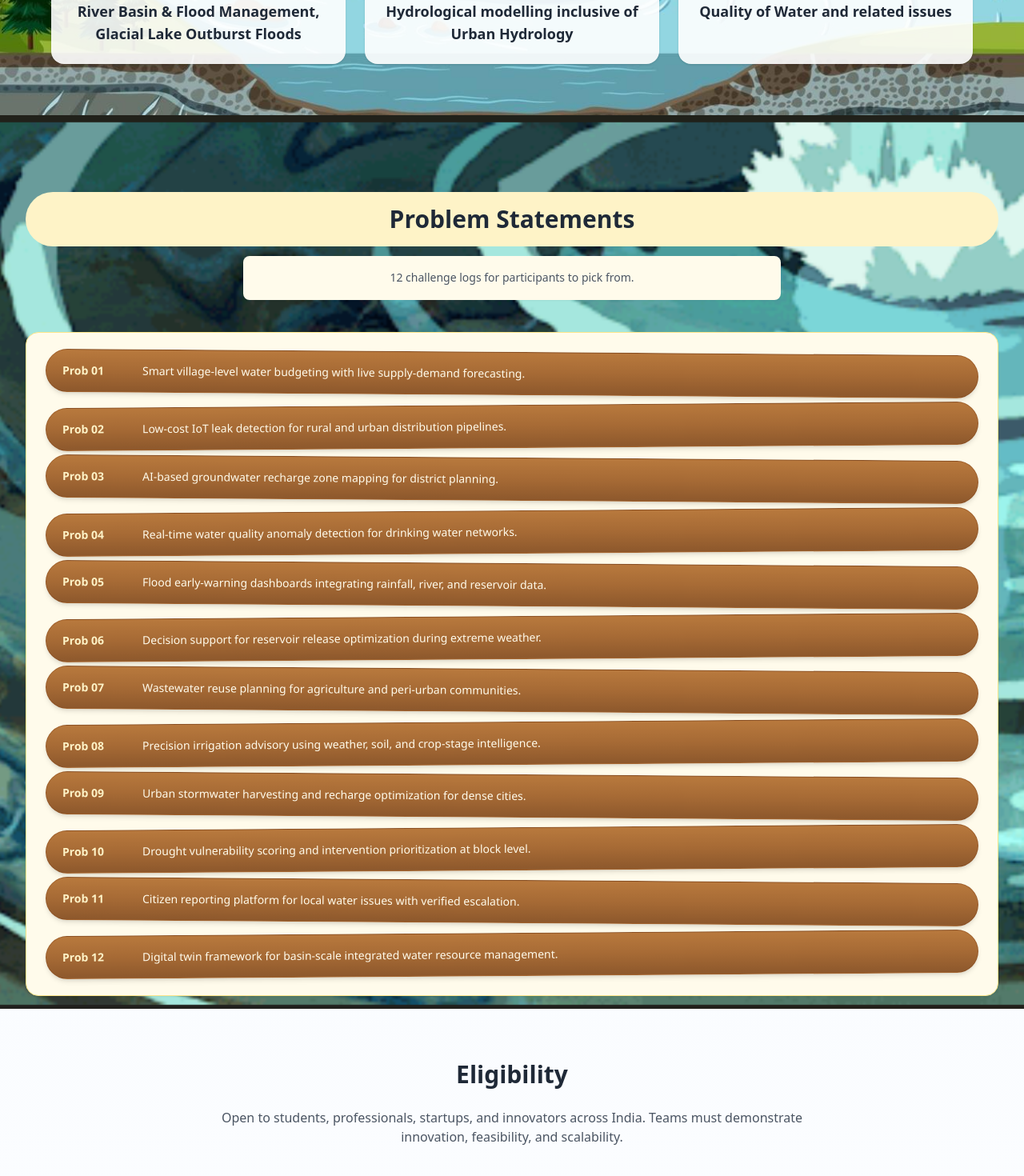
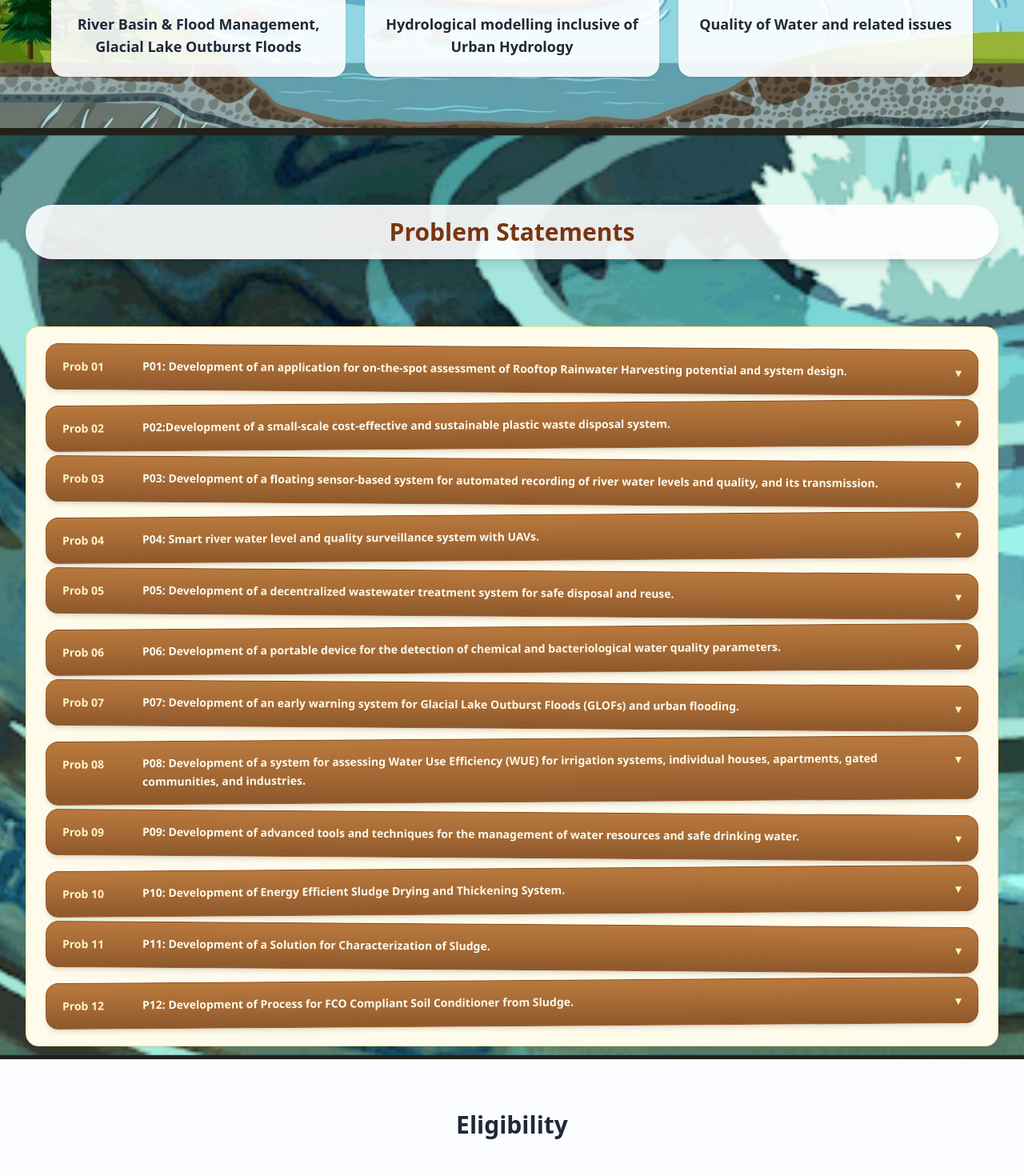
Before and after one commit to AyushiSharma1310/End_to_End_JSHWebsite, a React (Vite) app in the folder client/: page / in a window 1280 px wide. Shown: the part 2318-3788 px from the top of the page at 80% size. Built offline with nearby package versions, Linux system fonts and the light colour scheme.

Commit message:
Version-2.2.1

```diff
--- a/client/src/pages/Home.jsx
+++ b/client/src/pages/Home.jsx
@@ -24,19 +24,80 @@ export default function Home() {
     ];
 
     const problemStatements = [
-        "Smart village-level water budgeting with live supply-demand forecasting.",
-        "Low-cost IoT leak detection for rural and urban distribution pipelines.",
-        "AI-based groundwater recharge zone mapping for district planning.",
-        "Real-time water quality anomaly detection for drinking water networks.",
-        "Flood early-warning dashboards integrating rainfall, river, and reservoir data.",
-        "Decision support for reservoir release optimization during extreme weather.",
-        "Wastewater reuse planning for agriculture and peri-urban communities.",
-        "Precision irrigation advisory using weather, soil, and crop-stage intelligence.",
-        "Urban stormwater harvesting and recharge optimization for dense cities.",
-        "Drought vulnerability scoring and intervention prioritization at block level.",
-        "Citizen reporting platform for local water issues with verified escalation.",
-        "Digital twin framework for basin-scale integrated water resource management.",
+        {
+            title: "P01: Development of an application for on-the-spot assessment of Rooftop Rainwater Harvesting potential and system design.",
+            subpoints: [
+                "Development of an application for estimation of rooftop runoff yield and storage requirements. The system shall generate harvesting potential and site-specific design parameters considering rainfall statistics, sub surface details, groundwater table, roof area, and demand."
+            ],
+        },
+        {
+            title: "P02:Development of a small-scale cost-effective and sustainable plastic waste disposal system.",
+            subpoints: [
+                "Development of a decentralized, low-cost system for segregation, volume reduction, and environmentally compliant processing of plastic waste. The solution shall emphasize energy efficiency, minimal secondary emissions, and operational scalability. These systems are useful to minimise soil and water contamination."
+            ],
+        },
+        {
+            title: "P03: Development of a floating sensor-based system for automated recording of river water levels and quality, and its transmission.",
+            subpoints: ["Design of a floating sensor for continuous measurement of river water levels and physicochemical parameters. The system shall enable wireless transmission/telemetry/IoT, and centralized data management."],
+        },
+        {
+            title: "P04: Smart river water level and quality surveillance system with UAVs.",
+            subpoints: [
+                "Development of an unmanned aerial vehicle (UAV) enabled monitoring framework for acquisition of river stage and in-situ water quality parameters through image processing. The system shall integrate onboard sensors, real-time telemetry, and processing modules to derive the river water level and quality parameters."
+            ],
+        },
+        {
+            title: "P05: Development of a decentralized wastewater treatment system for safe disposal and reuse.",
+            subpoints: [
+                "Development of decentralized wastewater treatment system is for safe disposal of grey and black water. The system shall ensure compliance with the Government of India guidelines and standards. These systems reduce significant pollution load on rivers, water bodies and groundwater."
+            ],
+        },
+        {
+            title: "P06: Development of a portable device for the detection of chemical and bacteriological water quality parameters.",
+            subpoints: [
+                "Development of a portable device for the detection of chemical and bacteriological water quality parameters. The system shall enable real-time monitoring and data transmission for informed decision-making."
+            ],
+        },
+        {
+            title: "P07: Development of an early warning system for Glacial Lake Outburst Floods (GLOFs) and urban flooding.",
+            subpoints: [
+                "Development of an integrated early warning system combining remote sensing, hydrodynamic modelling, IoT and real-time data. The system shall enable predictive risk assessment, alerts/warnings, and decision support."
+            ],
+        },
+        {
+            title: "P08: Development of a system for assessing Water Use Efficiency (WUE) for irrigation systems, individual houses, apartments, gated communities, and industries.",
+            subpoints: [
+                "Development of a system for assessment of water use efficiency across irrigation, residential, and industrial sectors. The system shall integrate metering data/releases/supply, usage, and performance indicators to suggest optimized water management."
+            ],
+        },
+        {
+            title: "P09: Development of advanced tools and techniques for the management of water resources and safe drinking water.",
+            subpoints: [
+                "Development of advanced tools/techniques and decision-support systems for water resources management and ensuring safe drinking water. The system shall leverage modelling, IoT, AI and real-time data for generating best management scenarios."
+            ],
+        },
+        {
+            title: "P10: Development of Energy Efficient Sludge Drying and Thickening System.",
+            subpoints: [
+                "Development of an energy-efficient sludge drying and thickening system for wastewater treatment. The system shall ensure optimal performance while minimizing energy consumption and environmental impact."
+            ],
+        },
+        {
+            title: "P11: Development of a Solution for Characterization of Sludge.",
+            subpoints: [
+                "Characterization of sludge is very important for deciding upon its end use. System is to be developed for complete characterization of sludge instantaneously and bringing out different metals present in it, it can help in deciding the final use of sludge. In case complete characterization is difficult, the presence of heavy metal may be brought out by the system."
+            ],
+        },
+        {
+            title: "P12: Development of Process for FCO Compliant Soil Conditioner from Sludge.",
+            subpoints: [
+                "The use of sludge as a soil conditioner to enrich the soil nutrients and help in improving the productivity is an aspirational goal. An efficient cost effective process/technology may be developed for producing FCO compliant sludge."
+            ],
+        },
+
+
     ];
+
 
     useEffect(() => {
         const loggedIn = localStorage.getItem("isLoggedIn") === "true";
@@ -81,7 +142,7 @@ export default function Home() {
                     </Link>
                 </div>
 
-                <div className="flex items-center gap-3 text-gray-700 font-small">
+                <div className="flex items-center gap-3 text-gray-700 font-mediium">
                     <div className="hidden md:flex items-center gap-6">
                         {visibleOptions.map((option) => (
                             <a key={option.id} href={`#${option.id}`} className="hover:text-blue-600">
@@ -212,13 +273,18 @@ export default function Home() {
                 className="py-16 px-6 bg-cover bg-center"
                 style={{ backgroundImage: "url('../public/bg3.jpg')" }}
             >
-                <h2 className="text-3xl font-bold text-center mb-12 text-blue-900">
+                <div className="group mb-12 text-center">
+                    <h2 className="text-3xl font-bold text-blue-900">
                         Hackathon Highlights
                     </h2>
+                    <p className="mx-auto mt-2 max-w-3xl overflow-hidden text-sm leading-relaxed text-blue-900/80 opacity-0 transition-all duration-300 max-h-0 group-hover:max-h-24 group-hover:opacity-100">
+                        Key benefits for participants including rewards, grant support, and national-level visibility for impactful water innovation.
+                    </p>
+                </div>
 
                 <div className="grid md:grid-cols-3 gap-6 max-w-6xl mx-auto">
 
-                    <div className="bg-white/90 rounded-2xl shadow p-6 text-center">
+                    <div className="bg-white/90 rounded-2xl shadow p-6 text-center transition-all duration-300 hover:scale-105 hover:shadow-[0_0_30px_rgba(59,130,246,0.45)]">
                         <Droplet className="mx-auto mb-4 text-blue-500" size={40} />
                         <h4 className="font-semibold text-lg">Rs. 1  Lakh Reward</h4>
                         <p className="text-sm text-gray-600 mt-2">
@@ -226,7 +292,7 @@ export default function Home() {
                         </p>
                     </div>
 
-                    <div className="bg-white/90 rounded-2xl shadow p-6 text-center">
+                    <div className="bg-white/90 rounded-2xl shadow p-6 text-center transition-all duration-300 hover:scale-105 hover:shadow-[0_0_30px_rgba(59,130,246,0.45)]">
                         <Users className="mx-auto mb-4 text-blue-500" size={40} />
                         <h4 className="font-semibold text-lg">Grant-in-aid</h4>
                         <p className="text-sm text-gray-600 mt-2">
@@ -234,7 +300,7 @@ export default function Home() {
                         </p>
                     </div>
 
-                    <div className="bg-white/90 rounded-2xl shadow p-6 text-center">
+                    <div className="bg-white/90 rounded-2xl shadow p-6 text-center transition-all duration-300 hover:scale-105 hover:shadow-[0_0_30px_rgba(59,130,246,0.45)]">
                         <Trophy className="mx-auto mb-4 text-blue-500" size={40} />
                         <h4 className="font-semibold text-lg">Gain Recognition and Exposure</h4>
                         <p className="text-sm text-gray-600 mt-2">
@@ -250,48 +316,53 @@ export default function Home() {
                 className="py-16 px-6 bg-cover bg-center"
                 style={{ backgroundImage: "url('../public/bg2.jpg')" }}
             >
-                <h2 className="text-3xl font-bold text-center mb-12 text-white">
+                <div className="group mb-12 text-center">
+                    <h2 className="text-3xl font-bold text-white">
                         Focus Areas
                     </h2>
+                    <p className="mx-auto mt-2 max-w-3xl overflow-hidden text-sm leading-relaxed text-white/90 opacity-0 transition-all duration-300 max-h-0 group-hover:max-h-24 group-hover:opacity-100">
+                        Priority domains where teams can frame high-impact solutions in assessment, efficiency, resilience, monitoring, and water quality.
+                    </p>
+                </div>
 
                 <div className="grid md:grid-cols-3 gap-6 max-w-6xl mx-auto">
 
-                    <div className="bg-white/90 rounded-2xl shadow p-6 text-center">
+                    <div className="bg-white/90 rounded-2xl shadow p-6 text-center transition-all duration-300 hover:scale-105 hover:shadow-[0_0_30px_rgba(59,130,246,0.45)]">
                         <CircleCheckBig className="mx-auto mb-4 text-blue-500" size={40} />
                         <h4 className="font-semibold text-lg">Water Resources Assessment and Management</h4>
                     </div>
 
-                    <div className="bg-white/90 rounded-2xl shadow p-6 text-center">
+                    <div className="bg-white/90 rounded-2xl shadow p-6 text-center transition-all duration-300 hover:scale-105 hover:shadow-[0_0_30px_rgba(59,130,246,0.45)]">
                         <Recycle className="mx-auto mb-4 text-blue-500" size={40} />
                         <h4 className="font-semibold text-lg">Waste-water Management</h4>
                     </div>
 
-                    <div className="bg-white/90 rounded-2xl shadow p-6 text-center">
+                    <div className="bg-white/90 rounded-2xl shadow p-6 text-center transition-all duration-300 hover:scale-105 hover:shadow-[0_0_30px_rgba(59,130,246,0.45)]">
                         <CloudRain className="mx-auto mb-4 text-blue-500" size={40} />
                         <h4 className="font-semibold text-lg">Climate Resilience and Adaptation</h4>
                     </div>
 
-                    <div className="bg-white/90 rounded-2xl shadow p-6 text-center">
+                    <div className="bg-white/90 rounded-2xl shadow p-6 text-center transition-all duration-300 hover:scale-105 hover:shadow-[0_0_30px_rgba(59,130,246,0.45)]">
                         <Leaf className="mx-auto mb-4 text-blue-500" size={40} />
                         <h4 className="font-semibold text-lg">Water Use Efficiency and Circular Economy</h4>
                     </div>
-                    <div className="bg-white/90 rounded-2xl shadow p-6 text-center">
+                    <div className="bg-white/90 rounded-2xl shadow p-6 text-center transition-all duration-300 hover:scale-105 hover:shadow-[0_0_30px_rgba(59,130,246,0.45)]">
                         <Cpu className="mx-auto mb-4 text-blue-500" size={40} />
                         <h4 className="font-semibold text-lg">Smart Water Grids, Internet of Things, and data-driven water (surface and ground) management approaches</h4>
                     </div>
-                    <div className="bg-white/90 rounded-2xl shadow p-6 text-center">
+                    <div className="bg-white/90 rounded-2xl shadow p-6 text-center transition-all duration-300 hover:scale-105 hover:shadow-[0_0_30px_rgba(59,130,246,0.45)]">
                         <Mountain className="mx-auto mb-4 text-blue-500" size={40} />
                         <h4 className="font-semibold text-lg">Efficient Irrigation, Precision Agriculture and Rainwater Harvesting</h4>
                     </div>
-                    <div className="bg-white/90 rounded-2xl shadow p-6 text-center">
+                    <div className="bg-white/90 rounded-2xl shadow p-6 text-center transition-all duration-300 hover:scale-105 hover:shadow-[0_0_30px_rgba(59,130,246,0.45)]">
                         <Waves className="mx-auto mb-4 text-blue-500" size={40} />
                         <h4 className="font-semibold text-lg">River Basin & Flood Management, Glacial Lake Outburst Floods</h4>
                     </div>
-                    <div className="bg-white/90 rounded-2xl shadow p-6 text-center">
+                    <div className="bg-white/90 rounded-2xl shadow p-6 text-center transition-all duration-300 hover:scale-105 hover:shadow-[0_0_30px_rgba(59,130,246,0.45)]">
                         <Building className="mx-auto mb-4 text-blue-500" size={40} />
                         <h4 className="font-semibold text-lg">Hydrological modelling inclusive of Urban Hydrology</h4>
                     </div>
-                    <div className="bg-white/90 rounded-2xl shadow p-6 text-center">
+                    <div className="bg-white/90 rounded-2xl shadow p-6 text-center transition-all duration-300 hover:scale-105 hover:shadow-[0_0_30px_rgba(59,130,246,0.45)]">
                         <GlassWater className="mx-auto mb-4 text-blue-500" size={40} />
                         <h4 className="font-semibold text-lg"> Quality of Water and related issues</h4>
                     </div>
@@ -303,33 +374,56 @@ export default function Home() {
             <section id="problems"
                 className="pt-24 pb-4 px-8 bg-cover bg-center"
                 style={{ backgroundImage: "url('../public/bg4.png')" }}>
-                <div className="w-full max-w-7xl mx-auto">
-                    <h2 className="text-3xl font-bold mb-3 text-center bg-amber-100 p-4 rounded-full">
+                <div className="w-full max-w-9xl mx-auto">
+                    <div className="group mb-10 text-center">
+                        <h2 className="text-3xl font-bold bg-amber-100 p-4 rounded-full bg-white/90 shadow-lg text-amber-900">
                             Problem Statements
                         </h2>
-                    <p className="text-gray-600 text-center mb-10 max-w-2xl mx-auto text-sm leading-relaxed bg-amber-50 p-4 rounded-lg shadow-sm">
-                        12 challenge logs for participants to pick from.
+                        <p className="mt-3 text-gray-700 text-center max-w-3xl mx-auto text-sm leading-relaxed bg-amber-50 p-4 rounded-lg shadow-sm overflow-hidden opacity-0 transition-all duration-300 max-h-0 group-hover:max-h-40 group-hover:opacity-100">
+                            Applicants may formulate their problem statements by identifying water-related issues, preferably aligned with the given Focus Areas. A few identified problem statements are provided below, which may also be used as a basis for developing new ideas.
                         </p>
+                    </div>
 
                     <div className="w-full rounded-2xl border border-amber-200 bg-amber-50 p-4 sm:p-6 shadow-sm">
                         <div className="space-y-3">
-                            {problemStatements.map((statement, index) => (
+                            {problemStatements.map((statement, index) => {
+                                const title =
+                                    typeof statement === "string" ? statement : statement.title;
+                                const description =
+                                    typeof statement === "string"
+                                        ? ""
+                                        : statement.paragraph || statement.subpoints?.join(" ");
+
+                                return (
                                     <div
                                         key={index}
-                                    className={`flex gap-4 rounded-full border border-amber-900/30 px-5 py-4 shadow-md ${
-                                        index % 2 === 0 ? "rotate-[0.4deg]" : "-rotate-[0.4deg]"
+                                        className={`group rounded-2xl border border-amber-900/30 px-5 py-4 shadow-md ${index % 2 === 0 ? "rotate-[0.4deg]" : "-rotate-[0.4deg]"
                                             }`}
                                         style={{
                                             background:
                                                 "linear-gradient(180deg, #B8793D 0%, #A66A35 50%, #8D582C 100%)",
                                         }}
                                     >
-                                    <span className="min-w-[84px] text-sm font-bold text-amber-100">
+                                        <div className="flex items-start gap-4">
+                                            <span className="min-w-[84px] pt-0.5 text-sm font-bold text-amber-100">
                                                 Prob {String(index + 1).padStart(2, "0")}
                                             </span>
-                                    <p className="text-sm text-amber-50">{statement}</p>
+                                            <p className="text-sm font-semibold leading-relaxed text-amber-50">
+                                                {title}
+                                            </p>
+                                            <span className="ml-auto text-amber-100 transition-transform duration-200 group-hover:rotate-180">
+                                                ▾
+                                            </span>
                                         </div>
-                            ))}
+
+                                        {description && (
+                                            <p className="max-h-0 overflow-hidden pl-[100px] text-xs leading-relaxed text-amber-100 opacity-0 transition-all duration-300 group-hover:mt-3 group-hover:max-h-40 group-hover:opacity-100">
+                                                {description}
+                                            </p>
+                                        )}
+                                    </div>
+                                );
+                            })}
                         </div>
                     </div>
                 </div>
@@ -337,33 +431,43 @@ export default function Home() {
 
             {/* ELIGIBILITY */}
             <section id="eligibility" className="py-16 px-6 text-center">
-                <h2 className="text-3xl font-bold mb-6">Eligibility</h2>
-                <p className="max-w-3xl mx-auto text-gray-600">
-                    Open to students, professionals, startups, and innovators across India.
-                    Teams must demonstrate innovation, feasibility, and scalability.
+                <div className="group">
+                    <h2 className="text-3xl font-bold mb-2">Eligibility</h2>
+                    <p className="max-w-3xl mx-auto text-gray-600 overflow-hidden opacity-0 transition-all duration-300 max-h-0 group-hover:max-h-20 group-hover:opacity-100">
+                        Open to students, professionals, startups, and innovators across India. Teams must demonstrate innovation, feasibility, and scalability.
                     </p>
+                </div>
             </section>
 
             {/* TIMELINE */}
             <section id="timeline">
+                <div className="group px-6 pt-8 text-center">
+                    <h2 className="text-3xl font-bold mb-2">Timeline</h2>
+                    <p className="mx-auto max-w-3xl text-gray-600 overflow-hidden opacity-0 transition-all duration-300 max-h-0 group-hover:max-h-20 group-hover:opacity-100">
+                        Track the end-to-end schedule from registrations to evaluation and final outcomes.
+                    </p>
+                </div>
                 <Timeline />
             </section>
 
             {/* CONTACT */}
             <section id="contact" className="py-16 px-6 text-center bg-blue-50">
-                <h2 className="text-3xl font-bold mb-6">Contact</h2>
-                <p className="text-gray-600">
+                <div className="group">
+                    <h2 className="text-3xl font-bold mb-2">Contact</h2>
+                    <p className="text-gray-600 overflow-hidden opacity-0 transition-all duration-300 max-h-0 group-hover:max-h-20 group-hover:opacity-100">
                         Reach out to the organizing team for any queries or support regarding the hackathon.
                     </p>
+                </div>
             </section>
 
             {/* PRIVACY */}
             <section id="privacy" className="py-16 px-6 text-center">
-                <h2 className="text-3xl font-bold mb-6">Privacy Policy</h2>
-                <p className="text-gray-600">
-                    Participant data will be handled securely and used strictly for hackathon purposes
-                    in compliance with government data policies.
+                <div className="group">
+                    <h2 className="text-3xl font-bold mb-2">Privacy Policy</h2>
+                    <p className="text-gray-600 overflow-hidden opacity-0 transition-all duration-300 max-h-0 group-hover:max-h-20 group-hover:opacity-100">
+                        Participant data will be handled securely and used strictly for hackathon purposes in compliance with government data policies.
                     </p>
+                </div>
             </section>
 
             {/* FOOTER */}
```
Lines whose indentation alone changed are shown as unchanged.
